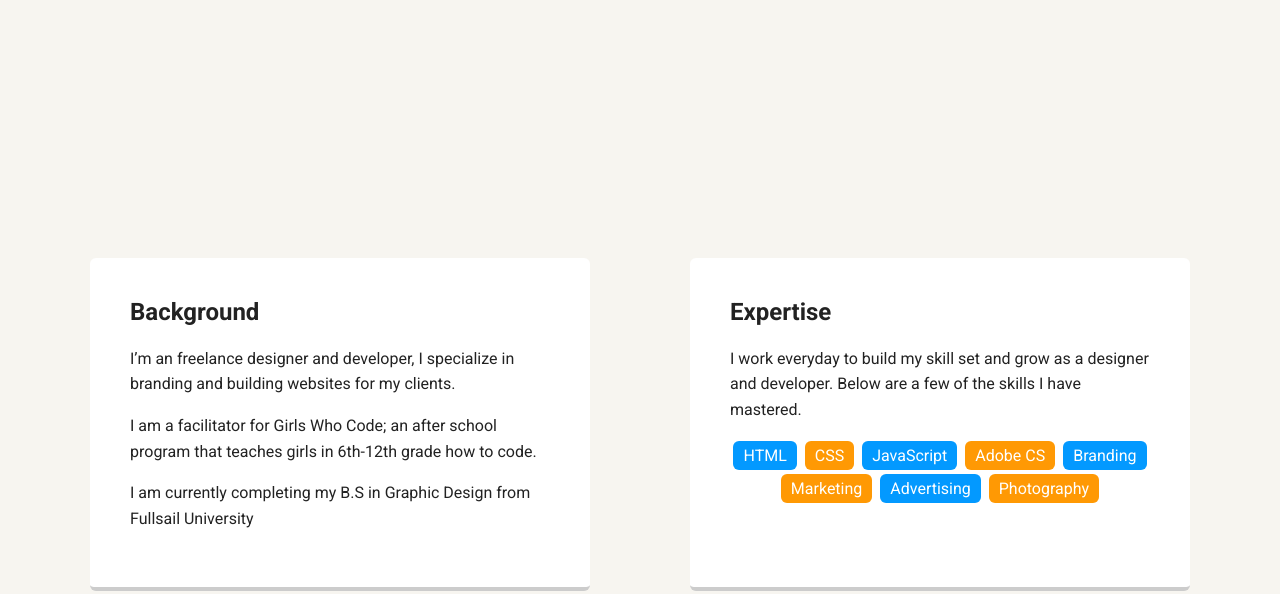
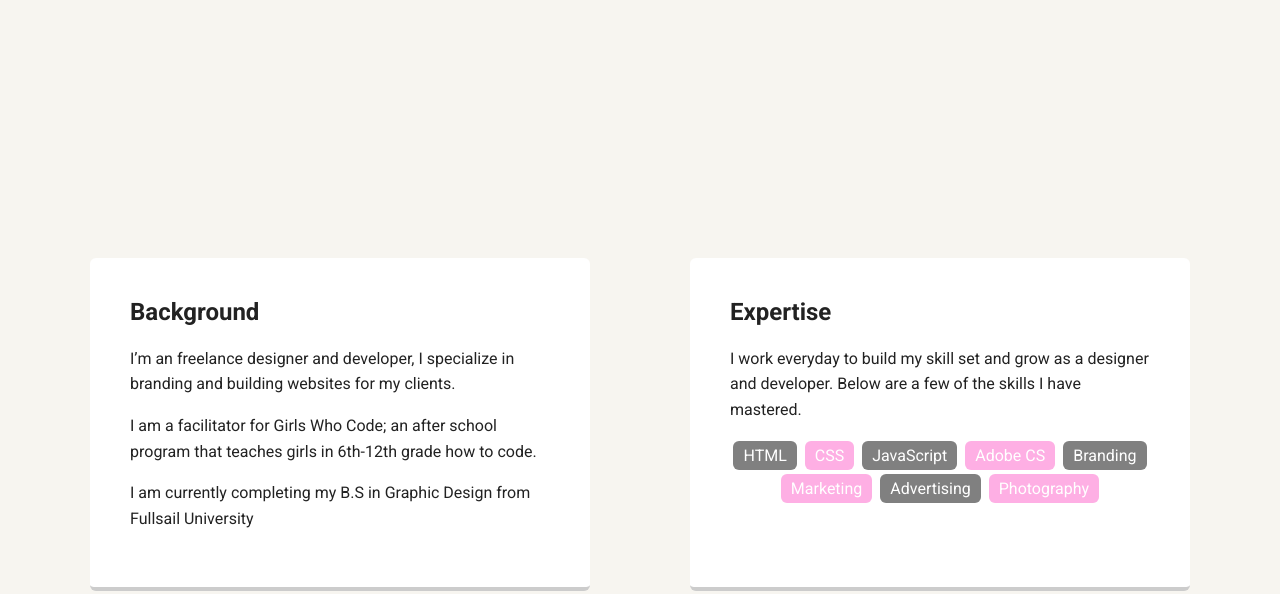
Before and after one commit to micamdowns/Portfolio-project, a plain HTML site: page index.html in a window 1280 px wide. Shown: the part 262-856 px from the top of the page. Drawn offline with Linux system fonts and the light colour scheme; a web font is replaced by a local one.

Commit message:
Updated color pallete of the skills class for the expertise section

```diff
--- a/styles.css
+++ b/styles.css
@@ -110,14 +110,14 @@ ul.skills {
 .skills li {
   border-radius: 6px;
   display: inline-block;
-  background: #ff9904;
+  background: #feafe4;
   color: white;
   padding: 5px 10px;
   margin: 2px;
 }
 
 .skills li:nth-child(odd) {
-  background: #0399ff;
+  background: gray;
 }
 
 footer {
```
